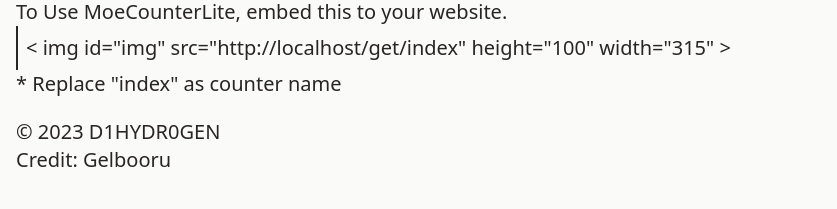
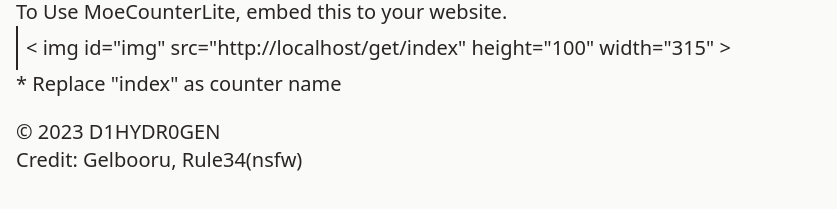
Before and after one commit to d1hydr0gen/moe-counter-lite, a plain HTML site: page views/index.html in a window 1280 px wide. Shown: the part 471-680 px from the top of the page, without its empty margins (0-837 px from the left). Drawn offline with nearby package versions, Linux system fonts and the light colour scheme.

Commit message:
Update index.html

```diff
--- a/views/index.html
+++ b/views/index.html
@@ -35,7 +35,7 @@
             </div>
             <div class="text-xl text-stone-800 mt-5">
                 <p>&copy; 2023 D1HYDR0GEN</p>
-                <p>Credit: Gelbooru</p>
+                <p>Credit: Gelbooru, Rule34(nsfw)</p>
             </div>
         </div>
     </body>
```
